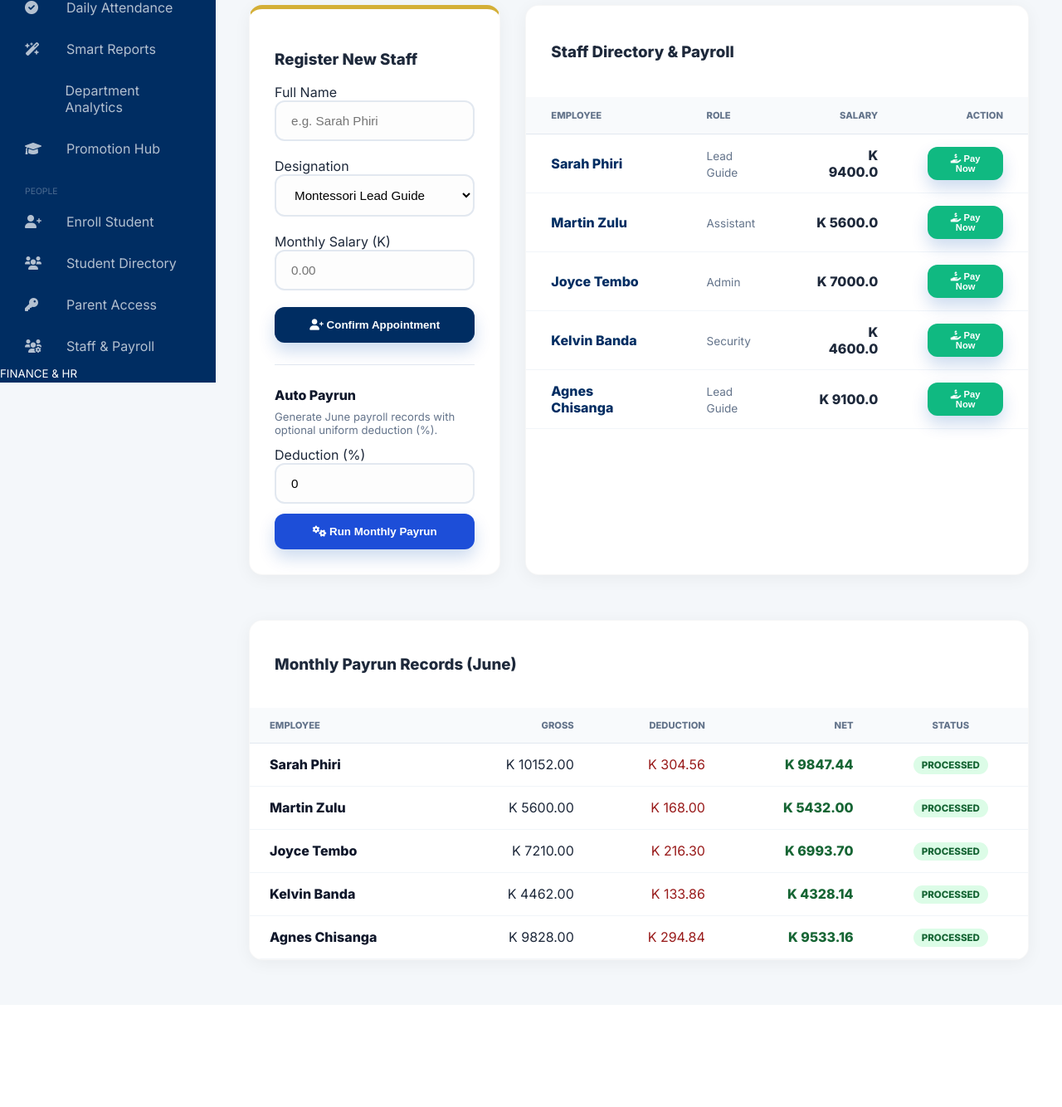
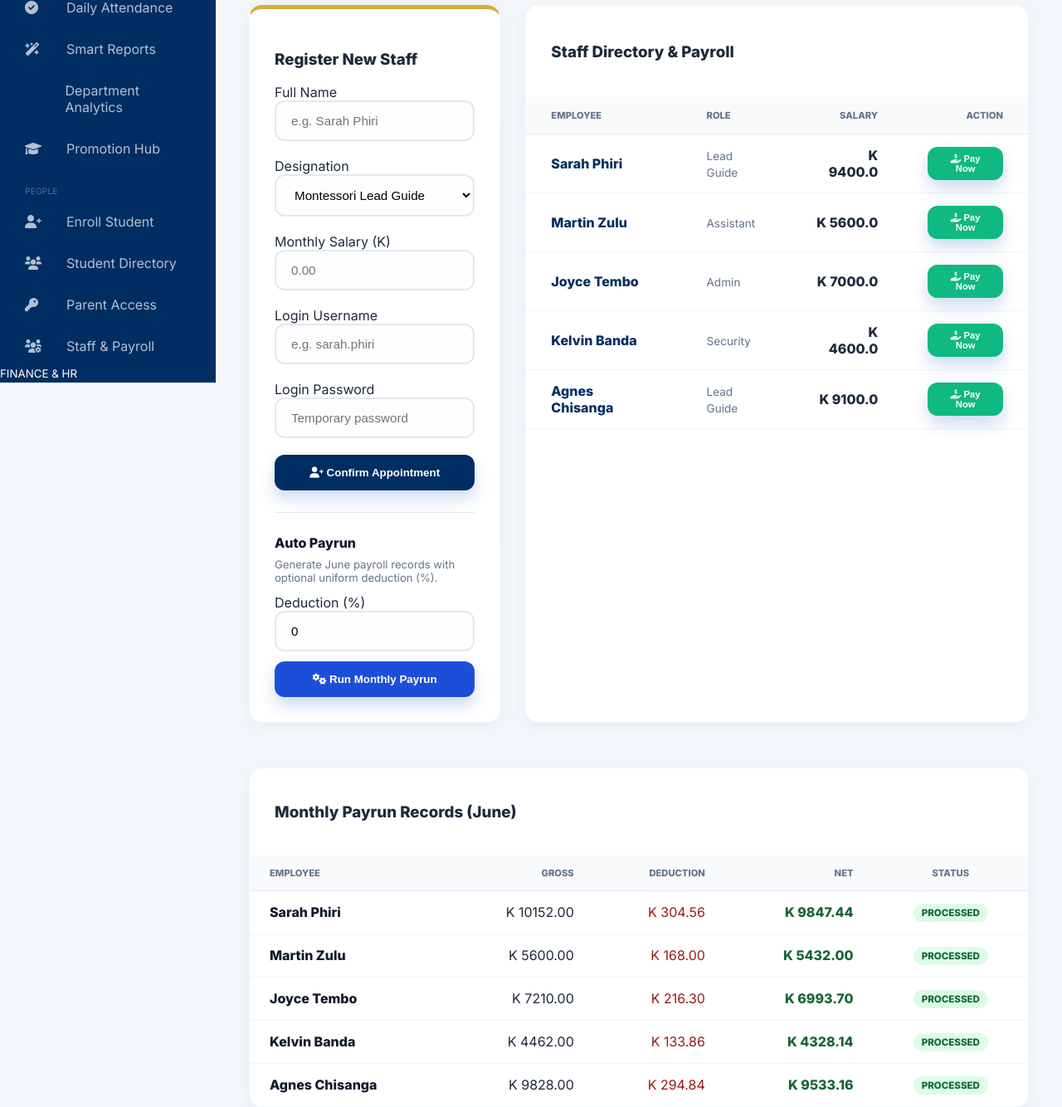
Before and after one commit to moosehova/pebbles-college-admin, a Flask app: page /finance/staff in a window 1280 px wide. Shown: the part 359-1693 px from the top of the page at 83% size. Before the commit the page ends 1530 px from the top, so only its background shows below. Run offline with Flask 3, Linux system fonts and the light colour scheme; a user stored in the database is signed in; some libraries are stand-ins or nearby versions.

Commit message:
all changes

```diff
--- a/templates/finance/staff.html
+++ b/templates/finance/staff.html
@@ -50,6 +50,16 @@
             <div class="owlio-form-group">
                 <label class="owlio-label">Monthly Salary (K)</label>
                 <input type="number" name="salary" class="owlio-input" placeholder="0.00" required>
+            </div>
+            <br>
+            <div class="owlio-form-group">
+                <label class="owlio-label">Login Username</label>
+                <input type="text" name="username" class="owlio-input" placeholder="e.g. sarah.phiri" required>
+            </div>
+            <br>
+            <div class="owlio-form-group">
+                <label class="owlio-label">Login Password</label>
+                <input type="password" name="password" class="owlio-input" placeholder="Temporary password" required>
             </div>
             <button type="submit" class="owlio-btn" style="width: 100%; margin-top: 20px;">
                 <i class="fas fa-user-plus"></i> Confirm Appointment
```
